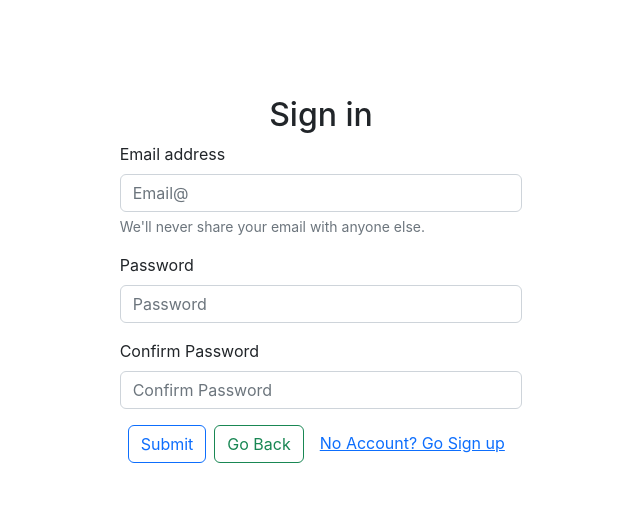
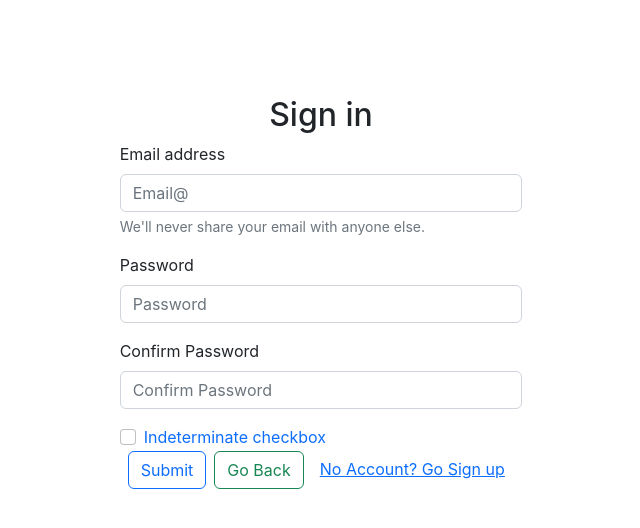
Before and after one commit to KingNelx/Client-2x, a React (Create React App) app: page /Studentform in a window 1280 px wide. Shown: the top 528 px of the page, without its empty margins (319-959 px from the left). Built offline with nearby package versions, Linux system fonts and the light colour scheme.

Commit message:
added some links

```diff
--- a/package.json
+++ b/package.json
@@ -8,7 +8,9 @@
     "@testing-library/user-event": "^13.5.0",
     "react": "^18.2.0",
     "react-dom": "^18.2.0",
+    "react-router-dom": "^6.4.2",
     "react-scripts": "5.0.1",
+    "serve": "^14.0.1",
     "web-vitals": "^2.1.4"
   },
   "scripts": {
--- a/src/Components/StudentForm.jsx
+++ b/src/Components/StudentForm.jsx
@@ -18,6 +18,15 @@ const StudentForm = () => {
                     <label for="exampleInputPassword1" class="form-label">Confirm Password</label>
                     <input type="password" class="form-control" id="exampleInputPassword1" required placeholder="Confirm Password" />
                 </div>
+                <div>
+                    <Link>
+                        <div class="form-check">
+                            <input class="form-check-input" type="checkbox" value="" id="flexCheckIndeterminate" />
+                                <label class="form-check-label" for="flexCheckIndeterminate">
+                                    Indeterminate checkbox
+                                </label>
+                        </div> </Link>
+                </div>
                 <Link to="/studentHOME" type="submit" class="btn btn-outline-primary mx-2">Submit</Link>
                 <Link to="/" type="submit" class="btn btn-outline-success ">Go Back</Link>
                 <Link to="/StudentReg" className="px-3">No Account? Go Sign up</Link>
```
Also changed, not shown: src/Admin/AdminDashB.jsx (added, +9 -0 lines), src/Student/StudentDashB.jsx (added, +9 -0 lines), 1 other file (tests, documents, lock files or other folders).
